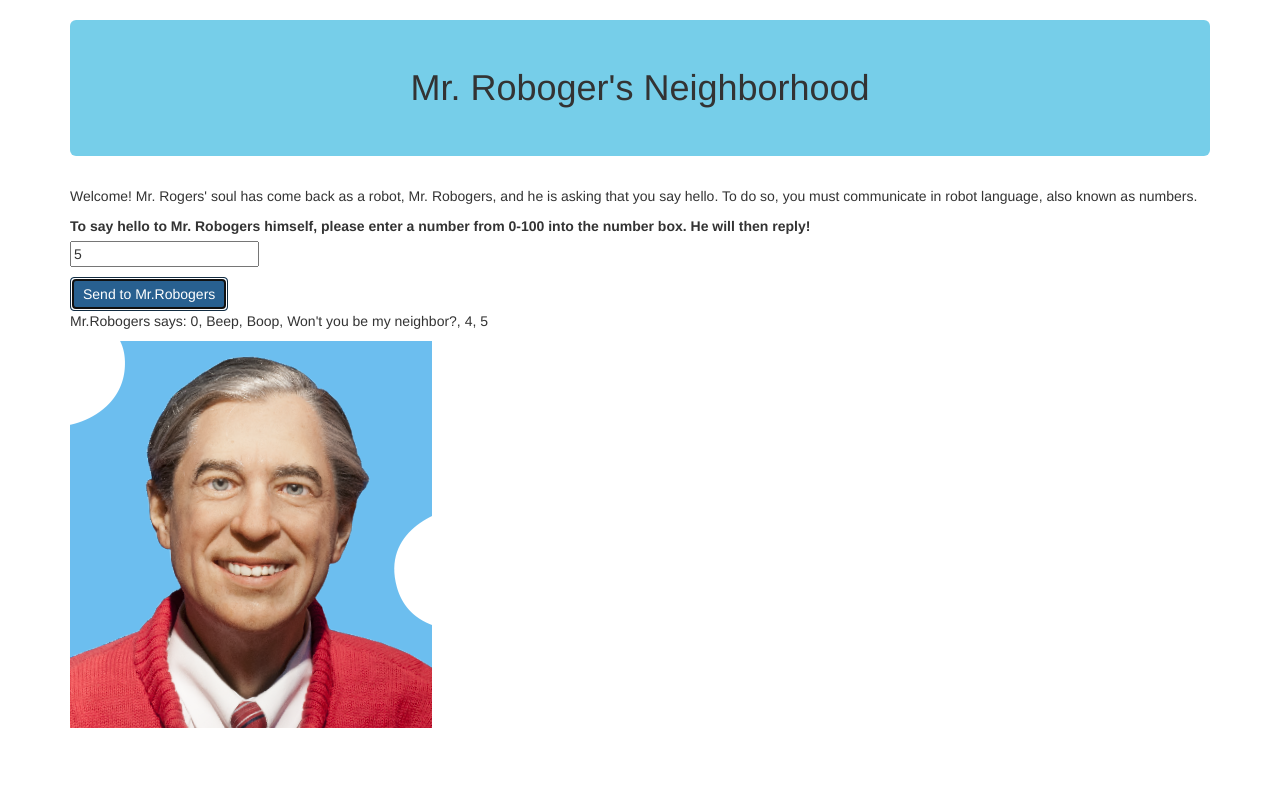
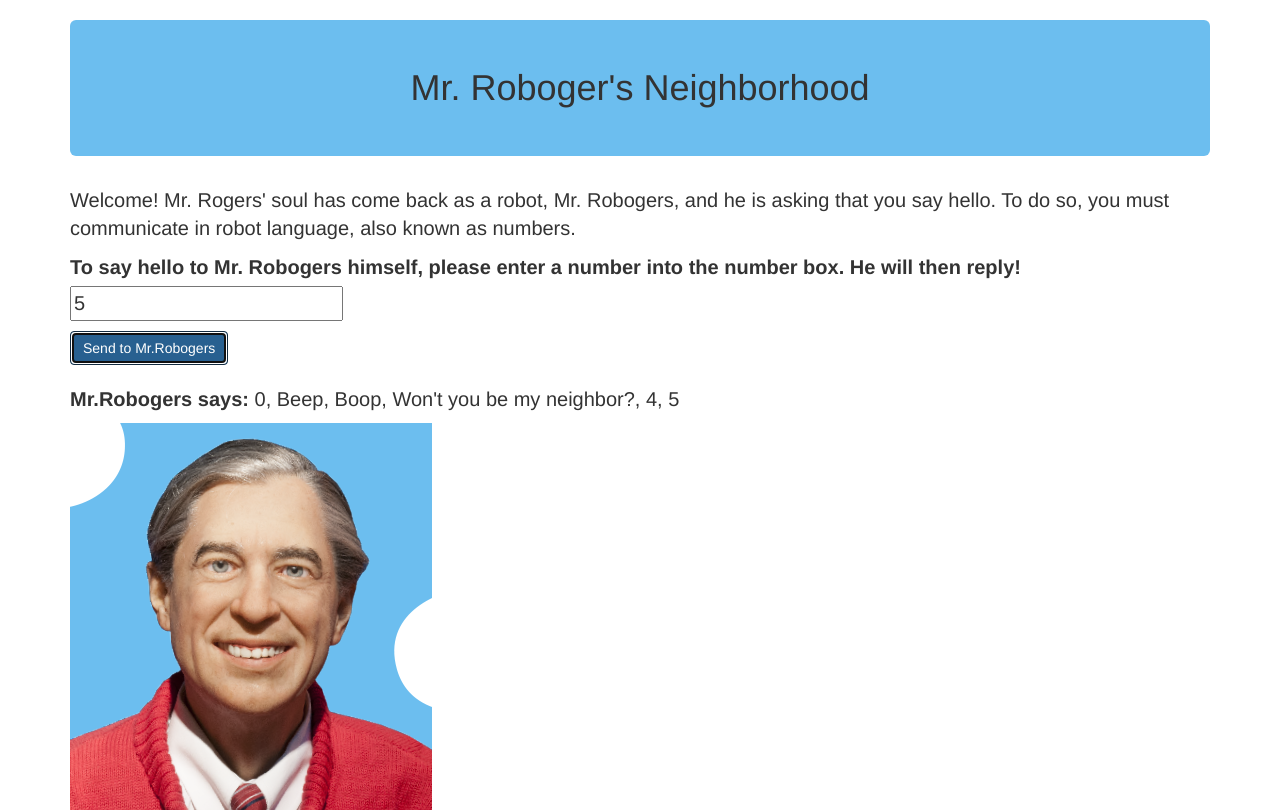
Before and after one commit to vguer/MrRobogersNeighborhood, a plain HTML site: page index.html in a window 1280 px wide. Both pictures are taken after typing "5" into the empty fields and a click on the button "Send to Mr.Robogers". Drawn offline with Linux system fonts and the light colour scheme.

Commit message:
Add styling to page

```diff
--- a/css/styles.css
+++ b/css/styles.css
@@ -1,5 +1,7 @@
 #result {
   display: none;
+  margin-top: 20px;
+  font-size: 20px;
 }
 
 #robogerpic {
@@ -7,10 +9,14 @@
 }
 
 .jumbotron {
-  background-color: rgb(118, 206, 233);
+  background-color:#6cbeef;
   text-align: center;
 }
 
 .btn {
   margin-top: 10px;
 }
+
+#neighborhood {
+  font-size: 20px;
+}
--- a/index.html
+++ b/index.html
@@ -15,14 +15,14 @@
           <p>Welcome! Mr. Rogers' soul has come back as a robot, Mr. Robogers, and he is asking that you say hello. To do so, you must communicate in robot language, also known as numbers.</p>
         </div>
         <div>
-          <label for="numberinput">To say hello to Mr. Robogers himself, please enter a number from 0-100 into the number box. He will then reply!</label>
+          <label for="numberinput">To say hello to Mr. Robogers himself, please enter a number into the number box. He will then reply!</label>
           <br>
           <input id="numberinput" type="number" required>
         </div>
           <button class="btn btn-primary" value="clean">Send to Mr.Robogers</button>
       </form>
         <div id="result">
-          <p>Mr.Robogers says: <span class="output"></span></p>
+          <p><strong>Mr.Robogers says:</strong><span class="output"></span></p>
           <img src="img/robotroger.jpg" alt="Mr. Roboger">
         </div>
     </div>
```
